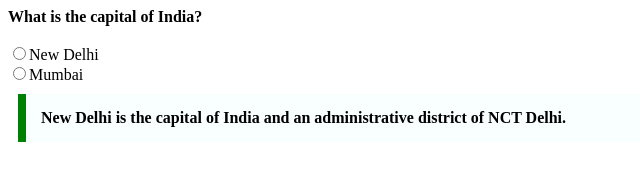
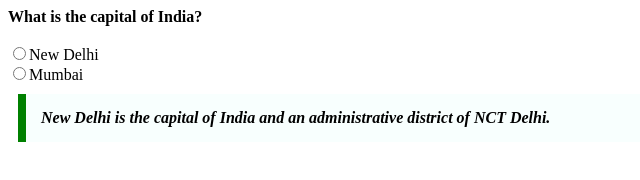
Before and after one commit to acciojob/trivia-das-Sumyadeep, a website: page main.html in a window 1280 px wide. Shown: the full height of the page, 0-640 px from the left. Drawn offline with Linux system fonts and the light colour scheme.

Commit message:
created a submission

```diff
--- a/main.html
+++ b/main.html
@@ -23,7 +23,11 @@
 		<input type='radio'/><span>Mumbai</span>
 	</div>
 
-	<blockquote class='quotation'>New Delhi is the capital of India and an administrative district of NCT Delhi.</blockquote>
+	<blockquote class='quotation' cite='https://en.wikipedia.org/wiki/New_Delhi' >
+		<cite>
+			New Delhi is the capital of India and an administrative district of NCT Delhi.
+		</cite>
+	</blockquote>
 
     <script type="text/javascript" src="./script.js">
 </script>
```
